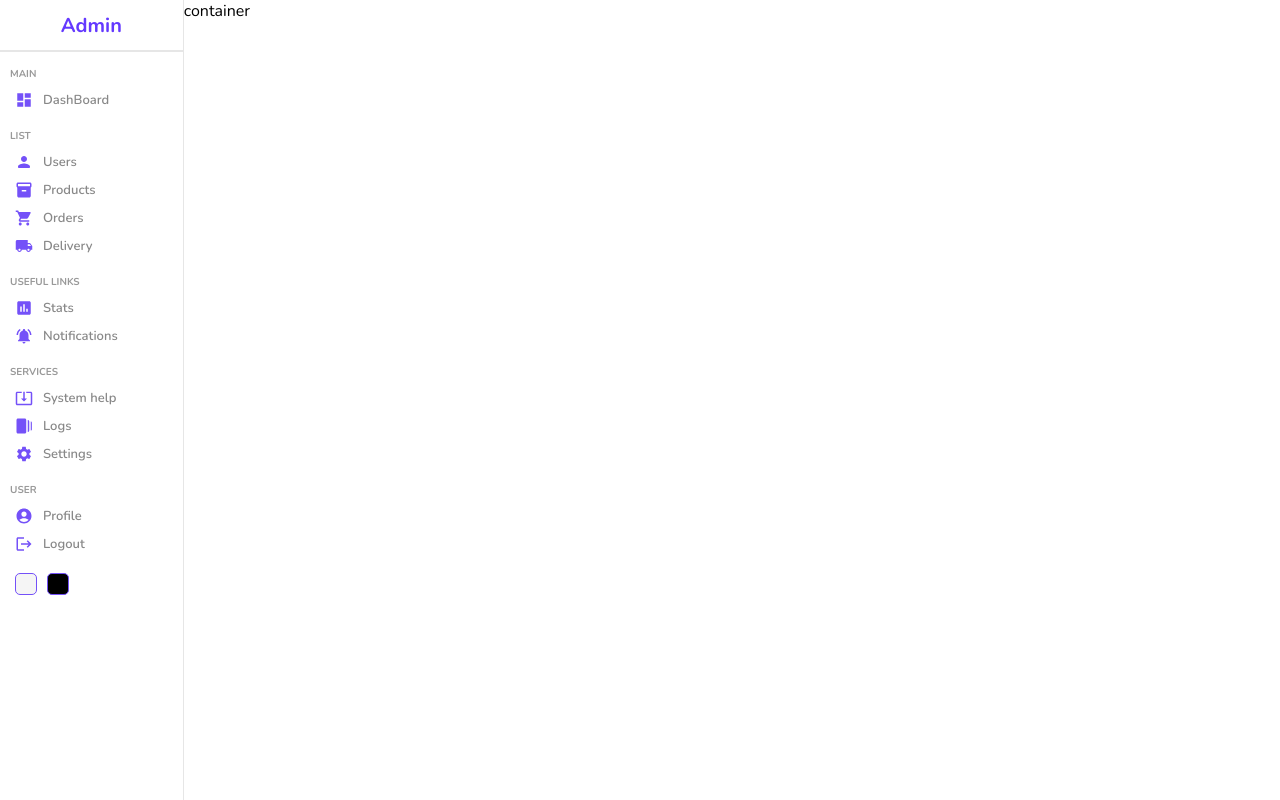
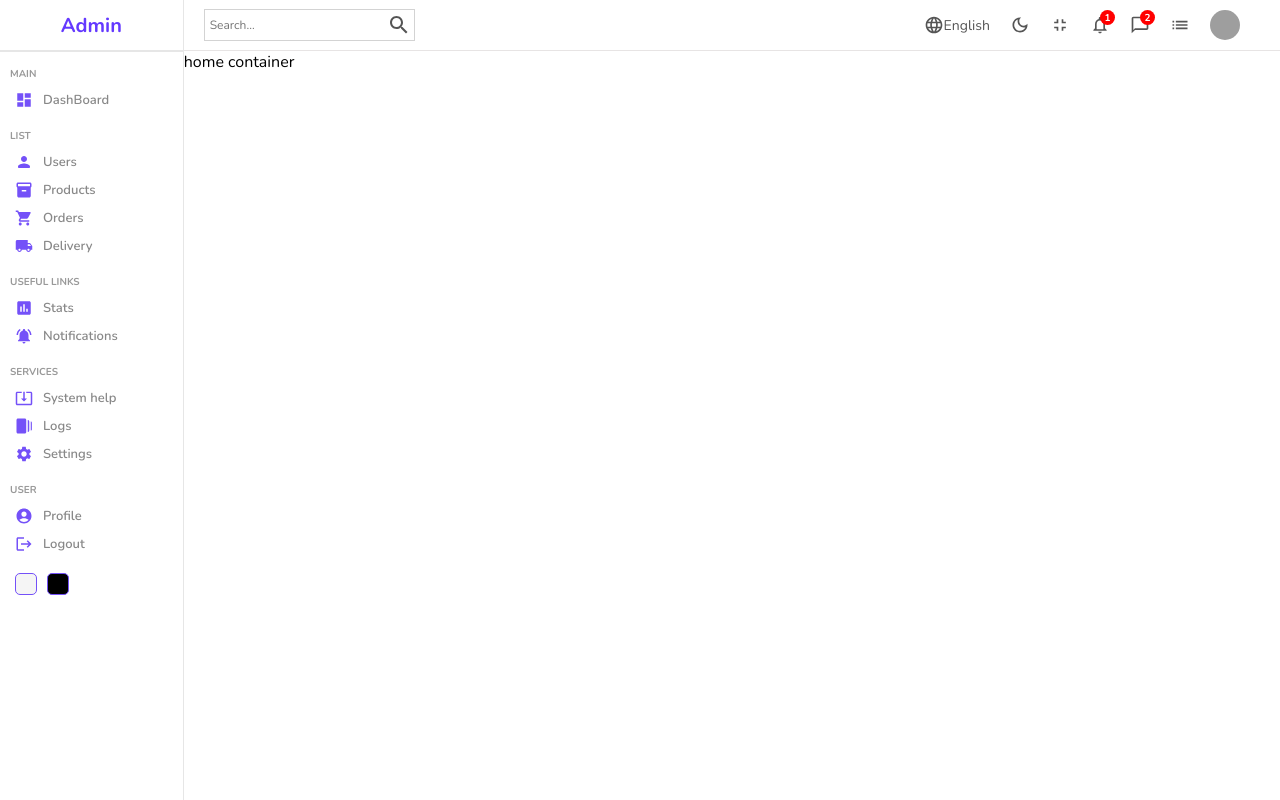
Before and after one commit to Yuva-22/Admin-dashboard, a React (Create React App) app: page / in a window 1280 px wide. Built offline with nearby package versions, Linux system fonts and the light colour scheme; grey boxes are pictures that could not be loaded.

Commit message:
Navbar was created and styled

```diff
--- a/src/components/navbar/Navbar.jsx
+++ b/src/components/navbar/Navbar.jsx
@@ -1,8 +1,49 @@
 import "./navbar.scss";
+import SearchOutlinedIcon from '@mui/icons-material/SearchOutlined';
+import LanguageOutlinedIcon from '@mui/icons-material/LanguageOutlined';
+import DarkModeOutlinedIcon from '@mui/icons-material/DarkModeOutlined';
+import FullscreenExitOutlinedIcon from '@mui/icons-material/FullscreenExitOutlined';
+import NotificationsNoneOutlinedIcon from '@mui/icons-material/NotificationsNoneOutlined';
+import ChatBubbleOutlineOutlinedIcon from '@mui/icons-material/ChatBubbleOutlineOutlined';
+import ListOutlinedIcon from '@mui/icons-material/ListOutlined';
 
 const Navbar = () => {
   return (
-    <div className="navbar">Navbar</div>
+    <div className="navbar">
+      <div className="wrapper">
+        <div className="search">
+          <input type="text" placeholder="Search..."/>
+          < SearchOutlinedIcon/>
+        </div>
+        <div className="items">
+          <div className="item">
+            <LanguageOutlinedIcon className="icon" />
+            English
+          </div>
+          <div className="item">
+            <DarkModeOutlinedIcon className="icon" />
+          </div>
+          <div className="item">
+            <FullscreenExitOutlinedIcon className="icon" />
+          </div>
+          <div className="item">
+            <NotificationsNoneOutlinedIcon className="icon" />
+            <div className="counter">1</div>
+          </div>
+          <div className="item">
+            <ChatBubbleOutlineOutlinedIcon className="icon" />
+            <div className="counter">2</div>
+          </div>
+          <div className="item">
+            <ListOutlinedIcon className="icon" />
+          </div>
+          <div className="item">
+            <img src="https://cdn5.vectorstock.com/i/1000x1000/25/09/user-icon-man-profile-human-avatar-vector-10552509.jpg"
+            alt="image" className="avatar"/>
+          </div>
+        </div>
+      </div>
+    </div>
   )
 }
 
--- a/src/components/navbar/navbar.scss
+++ b/src/components/navbar/navbar.scss
@@ -0,0 +1,71 @@
+.navbar{
+    height: 50px;
+    border-bottom: 0.5px solid rgb(231,228,228);
+    display: flex;
+    align-items: center;
+    font-size: 14px;
+    color:#555;
+
+    .wrapper{
+        width: 100%;
+        display: flex;
+        align-items: center;
+        padding: 20px;
+        justify-content: space-between;
+
+        .search{
+            display: flex;
+            align-items: center;
+            border: 0.5px solid lightgray;
+            padding: 3px;
+
+            input{
+                border:none;
+                outline: none;
+                background: transparent;
+
+                &::placeholder{
+                    font-size: 12px;
+                }
+            }
+        }
+
+        .items{
+            display: flex;
+            align-items: center;
+
+            .item{
+                display: flex;
+                align-items: center;
+                margin-right: 20px;
+                position: relative;
+
+                .icon{
+                    font-size: 20px;
+                }
+
+                .avatar{
+                    width: 30px;
+                    height: 30px;
+                    border-radius: 50%;
+                }
+
+                .counter{
+                    width: 15px;
+                    height: 15px;
+                    background-color:red;
+                    border-radius: 50%;
+                    color:white;
+                    display: flex;
+                    align-items: center;
+                    justify-content: center;
+                    font-size: 10px;
+                    font-weight:bold;
+                    position: absolute;
+                    top: -5px;
+                    right: -5px;
+                }
+            }
+        }
+    }
+}
--- a/src/pages/home/Home.jsx
+++ b/src/pages/home/Home.jsx
@@ -1,3 +1,4 @@
+import Navbar from "../../components/navbar/Navbar";
 import Sidebar from "../../components/sidebar/Sidebar";
 import "./home.scss";
 
@@ -6,7 +7,8 @@
     <div className='home'>
        <Sidebar/>
        <div className="homecontainer">
-        container
+        <Navbar />
+        home container
        </div>
     </div>
   )
```
